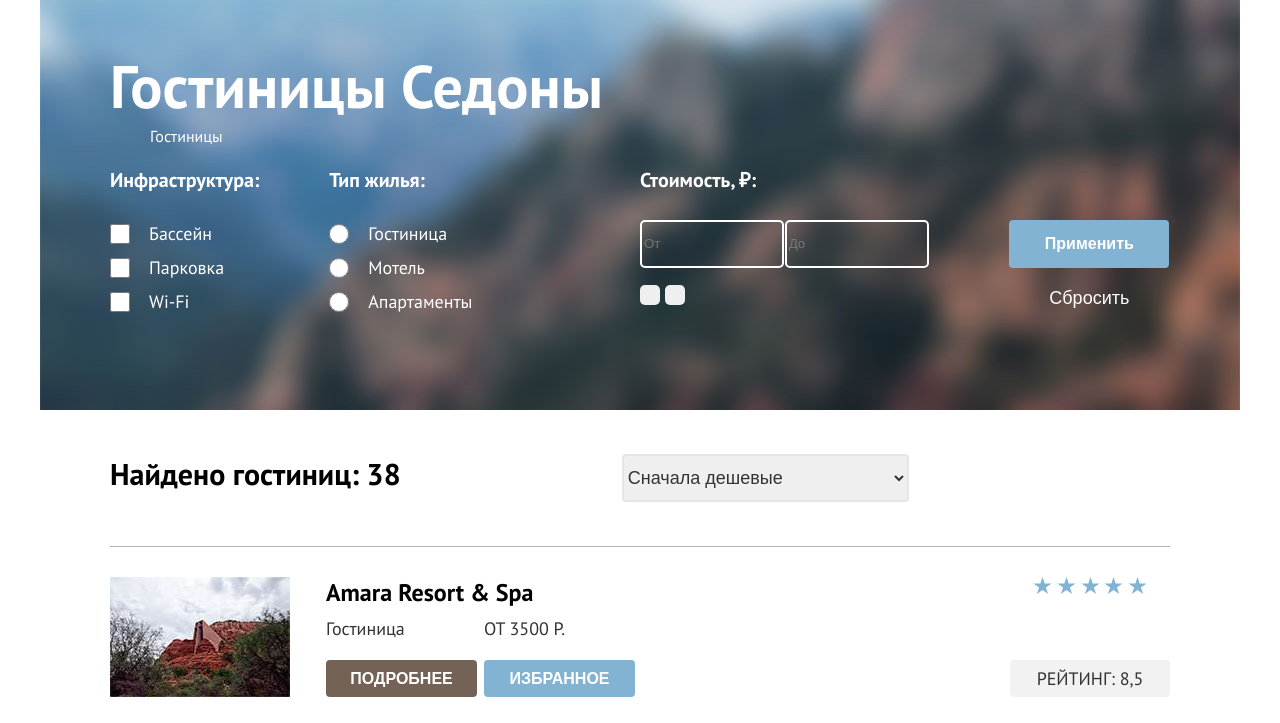
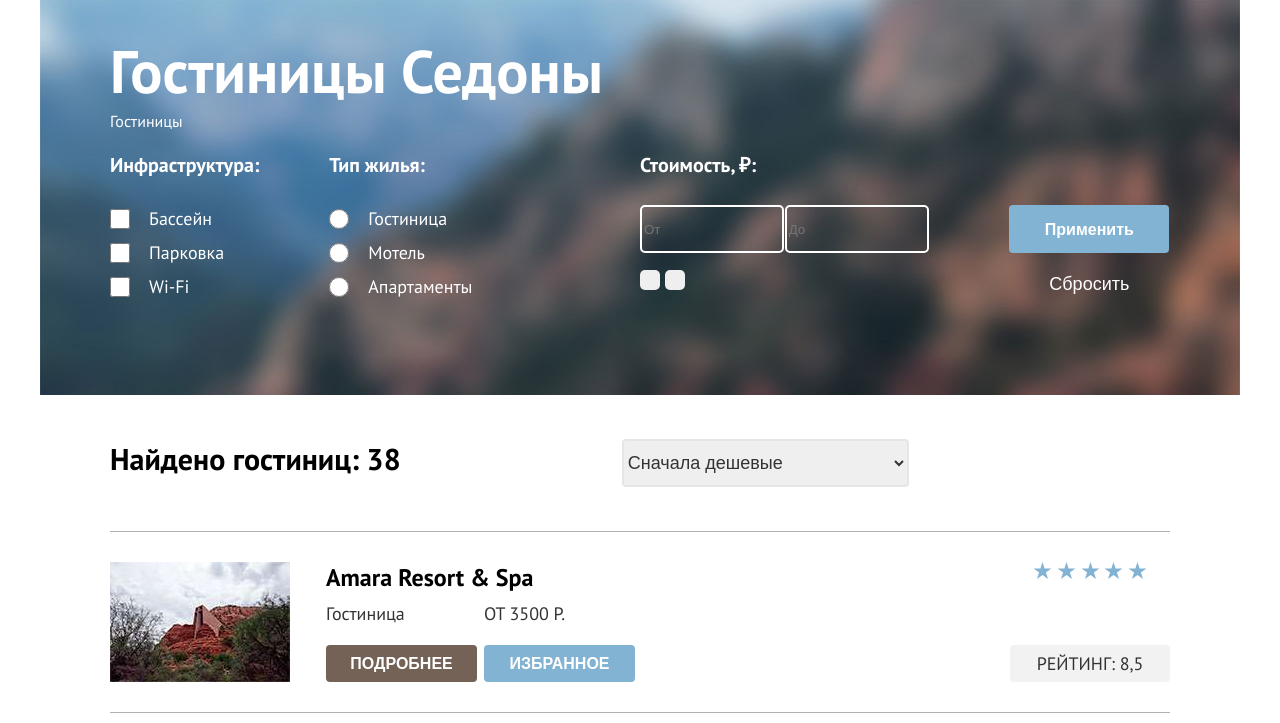
Before and after one commit to IgoninAleksey/851543-sedona-32, a plain HTML site: page catalog.html in a window 1280 px wide. Shown: the part 77-800 px from the top of the page. Drawn offline with Linux system fonts and the light colour scheme.

Commit message:
resending2

```diff
--- a/styles/styles.css
+++ b/styles/styles.css
@@ -403,8 +403,6 @@ body {
 
 /*main*/
 .filters {
-    display: flex;
-    flex-wrap: wrap;
     background-image: url("../img/catalog-background 1.jpg");
     background-color: black;
     background-size: 100% 100%;
@@ -413,27 +411,25 @@ body {
 }
 
 .filters-container {
+    overflow: auto;
     width: 1060px;
     margin: 0 auto;
 }
 
 .filters-title {
     width: 100%;
-    margin-bottom: 0px;
+    margin: 35px 0px 0px 0px;
     font-weight: 700;
     font-size: 60px;
     line-height: 78px;
 }
 
 .breadcrumbs-list {
+    padding: 0;
     display: inline;
     list-style: none;
     width: 100%;
     height: 25px;
-}
-
-.breadcrumbs-item {
-    display: inline;
 }
 
 .breadcrumbs-item a {
```
Also changed, not shown: catalog.html (+0 -2 lines).
